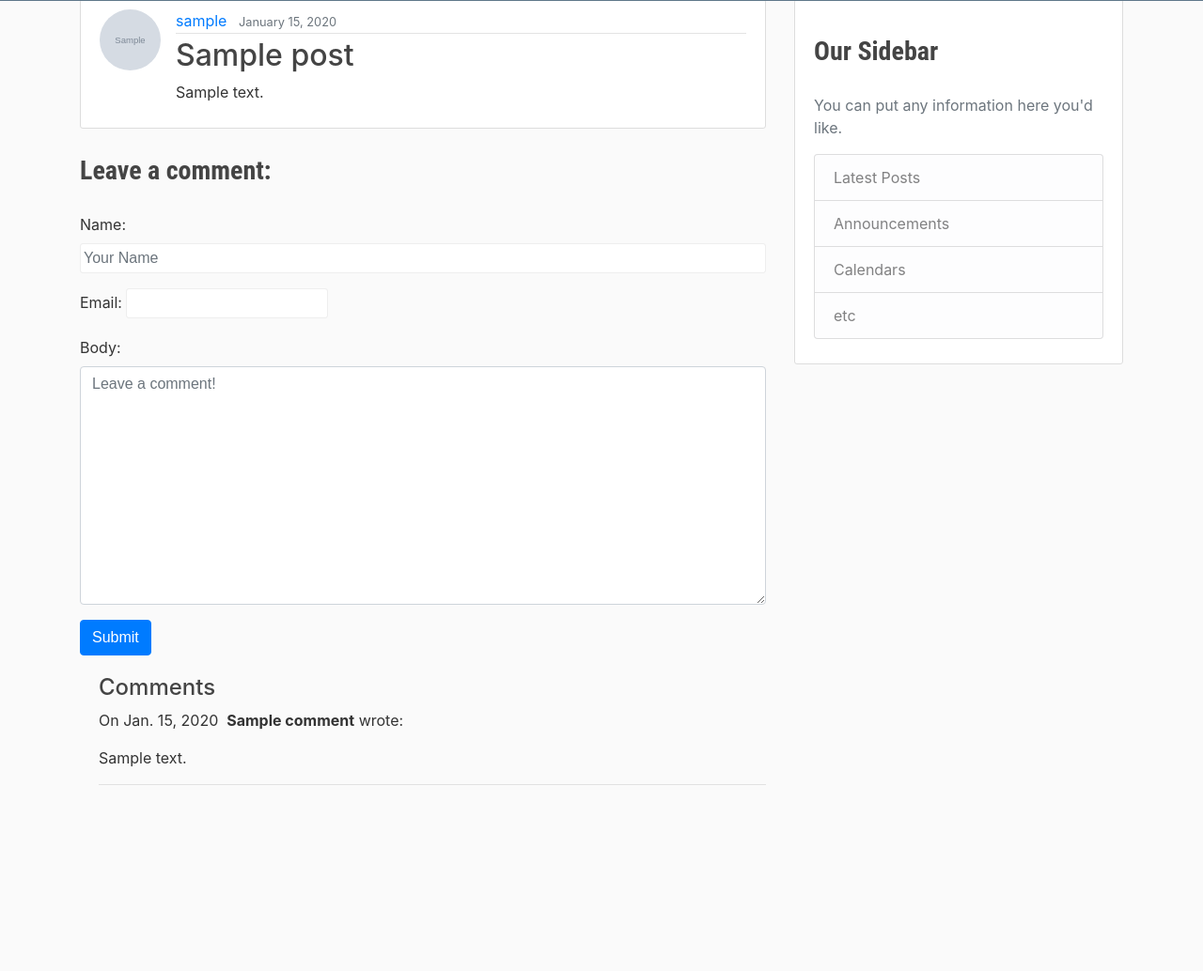
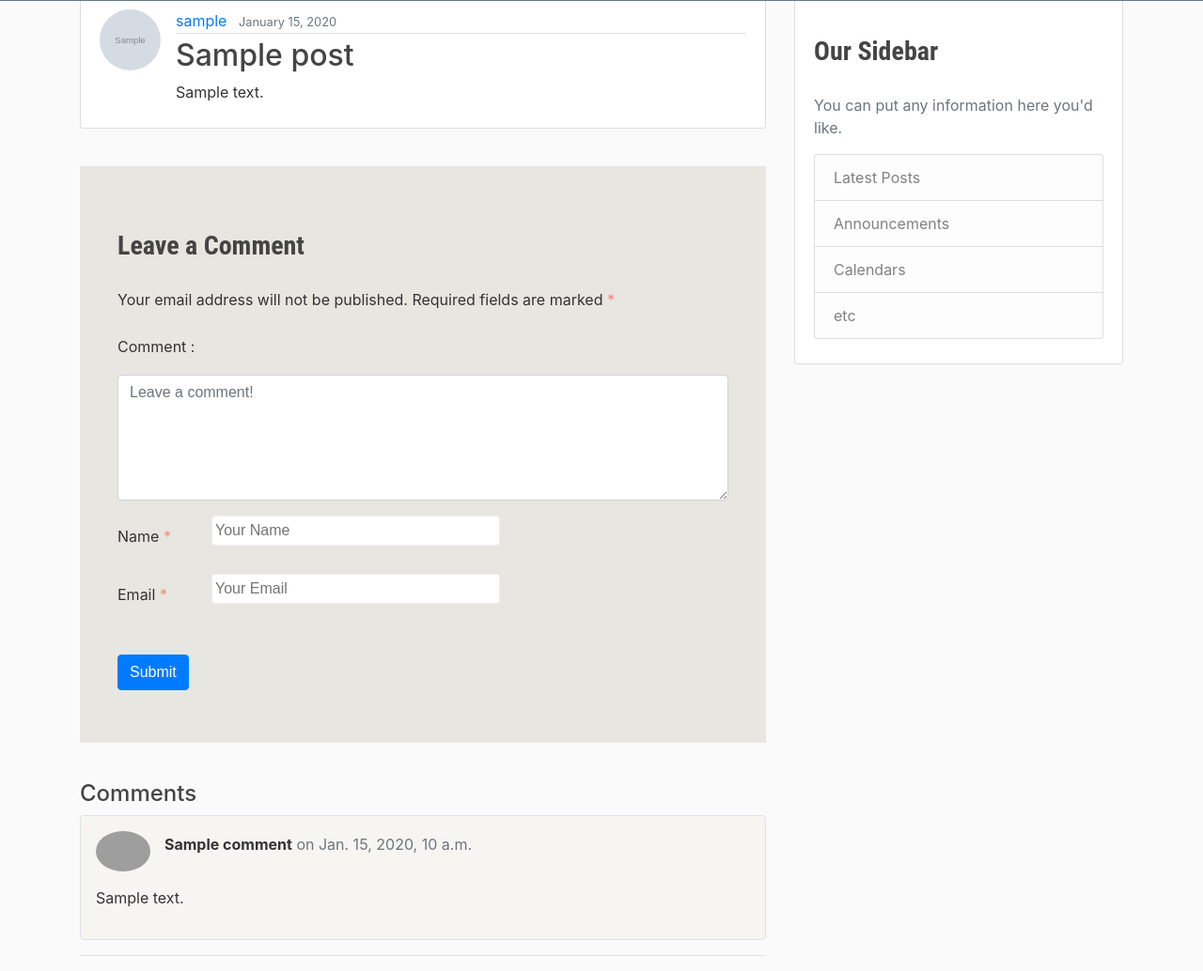
Before and after one commit to deepak2431/djangoBlog, a Django app: page /post/1/ in a window 1280 px wide. Shown: the part 81-1115 px from the top of the page at 94% size. Before the commit the page ends 917 px from the top, so only its background shows below. Run offline with Django 3.2, Linux system fonts and the light colour scheme; tables that the repository leaves empty hold one stand-in row (values such as "Sample post"); grey boxes marked "Sample" are stand-in pictures; some libraries are stand-ins or nearby versions; grey boxes are pictures that could not be loaded.

Commit message:
beautifying comments and comment form

```diff
--- a/blog/forms.py
+++ b/blog/forms.py
@@ -4,18 +4,28 @@ from .models import Comment
 class CommentForm(forms.Form):
 
     Name = forms.CharField(
-        max_length=60,
+        max_length=100,
         widget=forms.TextInput(attrs={
-            "class": "form-control",
+
             "placeholder": "Your Name",
+            "size" : "30"
+        })
+    )
+    email = forms.EmailField(
+        max_length=100,
+        widget =forms.EmailInput(attrs={
+
+            "size" : "30",
+            "placeholder": "Your Email"
 
         })
+
     )
-    email = forms.EmailField(max_length=50)
     body = forms.CharField(
         max_length=250,
         widget = forms.Textarea(attrs={
             "class": "form-control",
-            "placeholder": "Leave a comment!"
+            "placeholder": "Leave a comment!",
+            "rows" : "5"
         })
     )
--- a/blog/static/blog/main.css
+++ b/blog/static/blog/main.css
@@ -11,6 +11,7 @@ body {
   ul {
     margin: 0;
   }
+
 
   .bg-steel {
     background-color: #5f788a;
@@ -117,7 +118,7 @@ body {
     border-bottom: 1px solid #E7E7E7;
   }
   .comment-respond {
-    background-color: #f5f5f5;
+    background-color: #e7e6e1;
     padding: 40px;
     margin: 30px 0;
     max-width: 747px;
@@ -147,21 +148,9 @@ body {
     /* Improves appearance and consistency in all browsers */
   }
 
-  input[type="submit"]:hover {
-    background: #555;
-  }
 
-  input[type="submit"] {
-      border: none;
-      background: #fa5742;
-      color:#fff;
-      cursor: pointer;
-      -webkit-appearance: button;
 
-      font-size: 15px;
-      line-height: 1;
-      padding: 10px 20px;
-  }
+
   input[type="text"],
   input[type="email"],
   textarea {
--- a/blog/templates/blog/base.html
+++ b/blog/templates/blog/base.html
@@ -17,6 +17,8 @@
     {% else %}
         <title> Blog</title>
     {% endif %}
+    <script src="https://www.google.com/recaptcha/api.js" async defer></script>
+
 </head>
 <body>
     <header class="site-header">
@@ -49,9 +51,10 @@
     <main role="main" class="container">
       <div class="row">
         <div class="col-md-8">
+
           {% if messages %}
             {% for message in messages %}
-              <div class="alert alert-{{ message.tags }}">
+            <div class="alert alert-{{ message.tags }}">
                 {{ message }}
               </div>
             {% endfor %}
--- a/blog/templates/blog/post_detail.html
+++ b/blog/templates/blog/post_detail.html
@@ -1,5 +1,6 @@
 {% extends "blog/base.html" %}
 {% block content %}
+
         <article class="media content-section">
           <img class="rounded-circle article-img" src="{{ post.author.profile.image.url }}">
           <div class="media-body">
@@ -17,93 +18,68 @@
             <p class="article-content">{{ post.content }}</p>
           </div>
         </article>
-        <h3>Leave a comment:</h3>
-
-      <form action="/post/{{ post.pk }}/" method="post">
-
-          {% csrf_token %}
-
-          {{ form.as_p }}
-          <input type='hidden' value='{{ post.pk }}' name='id'>
-          <button type="submit" class="btn btn-primary">Submit</button>
-
-      </form>
 
 
-
-
-
-
-
-
-        <!-- -------------------------------------------------------------------------------------------------------------------------
-        <div id="comments" class="comments-area">
+        <div id="comments" class="comments-area" >
             <div id="respond" class="comment-respond">
               <h3 id="reply-title" class="comment-reply-title">Leave a Comment </h3>
-              <form action="." method="post" id="commentform" class="comment-form">
+              <form action="/post/{{ post.pk }}/" method="post" id="commentform" class="comment-form">
                   {% csrf_token %}
                 <p class="comment-notes"><span id="email-notes">Your email address will not be published.</span> Required fields are marked <span class="required">*</span>
                 </p>
                 <p class="comment-form-comment">
                   <label for="comment">Comment :</label>
                   <br>
-                  <textarea id="comment" name="comment" cols="45" rows="8" maxlength="65525" aria-required="true" required="required"></textarea>
+                  {{ form.body }}
+
                 </p>
                 <p class="comment-form-author">
                   <label for="author">Name <span class="required">*</span>
                   </label>
-                  <input id="author" name="author" type="text" value="" size="30" maxlength="245" aria-required="true" required="required" >
+                  {{ form.Name }}
+
                 </p>
                 <p class="comment-form-email">
                   <label for="email">Email <span class="required">*</span>
                   </label>
-                  <input id="email" name="email" type="email" value="" size="30" maxlength="100" aria-describedby="email-notes" aria-required="true" required="required">
+                  {{ form.email }}
+
                 </p>
-                <div class="gglcptch gglcptch_v2">
-                  <div id="gglcptch_recaptcha_112819276" class="gglcptch_recaptcha">
-                    <div style="width: 304px; height: 78px;">
-                      <div>
-                        <iframe src="https://www.google.com/recaptcha/api2/anchor?ar=1&amp;k=6LcXDBITAAAAAHqJb363V0eCpUuuEgioxPHHy23j&amp;co=aHR0cHM6Ly9iZWF0cy5lY2tvdmF0aW9uLmNvbTo0NDM.&amp;hl=en&amp;v=PRkVene3wKrZUWATSylf69ja&amp;theme=light&amp;size=normal&amp;cb=whypbzih5mck" role="presentation" name="a-eggutta1vhj6" scrolling="no" sandbox="allow-forms allow-popups allow-same-origin allow-scripts allow-top-navigation allow-modals allow-popups-to-escape-sandbox allow-storage-access-by-user-activation" width="304" height="78" frameborder="0"></iframe>
-                      </div>
-                      <textarea id="g-recaptcha-response" name="g-recaptcha-response" class="g-recaptcha-response" style="width: 250px; height: 40px; border: 1px solid rgb(193, 193, 193); margin: 10px 25px; padding: 0px; resize: none; display: none;"></textarea>
-                    </div>
-                  </div>
-                  <noscript>
-                    <div style="width: 302px;">
-                      <div style="width: 302px; height: 422px; position: relative;">
-                        <div style="width: 302px; height: 422px; position: absolute;">
-                          <iframe src="https://www.google.com/recaptcha/api/fallback?k=6LcXDBITAAAAAHqJb363V0eCpUuuEgioxPHHy23j" frameborder="0" scrolling="no" style="width: 302px; height:422px; border-style: none;"></iframe>
-                        </div>
-                      </div>
-                      <div style="border-style: none; bottom: 12px; left: 25px; margin: 0px; padding: 0px; right: 25px; background: #f9f9f9; border: 1px solid #c1c1c1; border-radius: 3px; height: 60px; width: 300px;">
-                        <textarea id="g-recaptcha-response" name="g-recaptcha-response" class="g-recaptcha-response" style="width: 250px !important; height: 40px !important; border: 1px solid #c1c1c1 !important; margin: 10px 25px !important; padding: 0px !important; resize: none !important;"></textarea>
-                      </div>
-                    </div>
-                  </noscript>
-                </div>
-                <br>
+                <div class="g-recaptcha" data-sitekey="6LdOaMcUAAAAAEls_hjRziGFQtGa60Qj7tK_1UL9"></div>
+                <br/>
+
+
+
                 <p class="form-submit">
-                  <input name="submit" type="submit" id="submit" class="submit" value="Post Comment">
-                  <input type="hidden" name="comment_post_ID" value="2856" id="comment_post_ID">
+
+                  <button type="submit" class="btn btn-primary">Submit</button>
                 </p>
               </form>
             </div>
-          </div> -->
-        <div style="margin-left:20px;margin-top:20px">
+          </div>
+
+
+
           <h4>Comments</h4>
           {% for comment in post.comment_set.all %}
+          <div  class="border rounded p-3 mb-1" style="background-color: #f6f5f1;">
+              <div class="container">
+                <div class="row">
+                  <div class="col-2 col-md-1 p-0 align-self-center">
+                    <img class="align-self-center rounded-circle img-fluid w-100" src="https://www.gravatar.com/avatar/9a07a6b85d87764d65c3af0e37accbbb?s=500&amp;d=mp">
+                  </div>
+                  <div class="col pr-0 d-flex align-items-center">
+                    <p><strong>{{ comment.Name }}</strong><span class="text-muted"> on <a class="text-muted" href="#comment-cc6bd7a0-6680-4b5d-8f99-8a19ffbcafe3">{{ comment.created_on }}</a></span>
+                    </p>
+                  </div>
+                </div>
+              </div>
+              <div class="my-3">
+                <p>{{ comment.body }}</p>
+              </div>
+            </div>
+            <hr>
 
-          <p>
+          {% endfor %}
 
-            On {{comment.created_on.date }}&nbsp;
-
-            <b>{{ comment.Name }}</b> wrote:
-
-        </p>
-
-        <p>{{ comment.body }}</p>
-
-        <hr>
-          {% endfor %}
-        </div>
 {% endblock content %}
--- a/blog/views.py
+++ b/blog/views.py
@@ -1,6 +1,10 @@
-from django.shortcuts import render, get_object_or_404
+import json
+import urllib
+from django.conf import settings
+from django.shortcuts import render, get_object_or_404,redirect
 from django.contrib.auth.mixins import LoginRequiredMixin, UserPassesTestMixin
 from django.contrib.auth.models import User
+from django.contrib import messages
 from blog.forms import CommentForm
 from django.views.generic import (View,
     FormView,
@@ -9,7 +13,7 @@ from django.views.generic import (View,
     CreateView,
     UpdateView,
     DeleteView)
-from .models import Post
+from .models import Post,Comment
 
 def about(request):
     return render (request,'blog/about.html', {'title':'About'})
@@ -49,12 +53,30 @@ class PostDetailView(View):
     def post(self, request, *args, **kwargs):
         form = CommentForm(request.POST or None)
         if form.is_valid():
+            #Begin reCAPTCHA validation
+            recaptcha_response = request.POST.get('g-recaptcha-response')
+            url = 'https://www.google.com/recaptcha/api/siteverify'
+            values = {
+                'secret': settings.GOOGLE_RECAPTCHA_SECRET_KEY,
+                'response': recaptcha_response
+            }
+            data = urllib.parse.urlencode(values).encode()
+            req =  urllib.request.Request(url, data=data)
+            response = urllib.request.urlopen(req)
+            result = json.loads(response.read().decode())
+            # End reCAPTCHA validation
             post = get_object_or_404(Post, pk=kwargs['pk'])
-            post.comment_set.create(
+            if result['success']:
+
+                post.comment_set.create(
                 Name = form.cleaned_data['Name'],
                 email = form.cleaned_data['email'],
                 body = form.cleaned_data['body']
             )
+                messages.success(request, 'New comment added with success!')
+            else:
+                messages.warning(request, 'Invalid reCAPTCHA. Please try again.')
+
             form = CommentForm()
             context = {
             'post': post,
@@ -68,36 +90,6 @@ class PostDetailView(View):
             'form': form
         }
         return render(request, 'blog/post_detail.html', context)
-
-
-
-
-
-
-# class CreateCommentView(View):
-
-#     def post(self, request, *args, **kwargs):
-#         form = CommentForm(request.POST or None)
-#         form = CommentForm()
-#         if form.is_valid():
-#             form = CommentForm()
-#             return render(request, 'blog/post_detail.html',{'form': form})
-#         form = CommentForm()
-#         post = get_object_or_404(Post, pk=kwargs['pk'])
-#         context = {
-#             'post': post,
-#             'form': form
-#         }
-#         return render(request, 'blog/post_detail.html', context)
-
-
-
-# This is the comment view
-# class CommentView(View):
-#     def get(self, request, *args, **kwargs):
-#         form = CommentForm()
-#         context = {'form': form}
-#         return render(request, 'contact-us.html', context)
 
 
 
--- a/djangoBlog/settings.py
+++ b/djangoBlog/settings.py
@@ -29,6 +29,7 @@ SECRET_KEY = "9039d2a5652f9e9e298a9f0384479b93927e1d68a3d6d576"
 DEBUG = True
 ALLOWED_HOSTS = ['blooggapp.herokuapp.com']
 APPEND_SLASH=False
+GOOGLE_RECAPTCHA_SECRET_KEY = '6LdOaMcUAAAAAATui_mS6_4N7qy2eKC8LJTTdHf5'
 
 # Application definition
 
```
